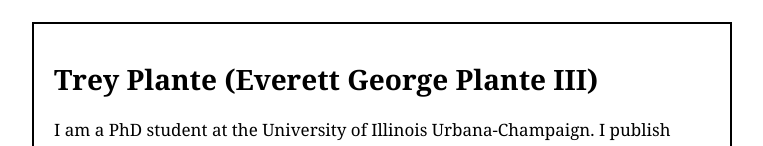
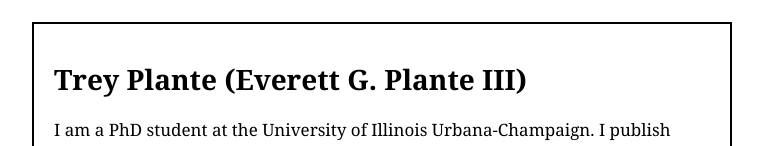
Before and after one commit to trey3p/trey3p.github.io, a plain HTML site: page index.html in a window 1280 px wide. Shown: the part 497-643 px from the top of the page, without its empty margins (258-1021 px from the left). Drawn offline with Linux system fonts and the light colour scheme.

Commit message:
fix name

```diff
--- a/index.html
+++ b/index.html
@@ -12,7 +12,7 @@
         <img class="photo" src="mtbaker_web.jpeg" alt="Mount Baker">
 
         <div class="bio-box">
-            <h1>Trey Plante (Everett George Plante III)</h1>
+            <h1>Trey Plante (Everett G. Plante III)</h1>
             <p>
                 I am a PhD student at the University of
                 Illinois Urbana-Champaign. I publish under E.G. Plante III.
```
